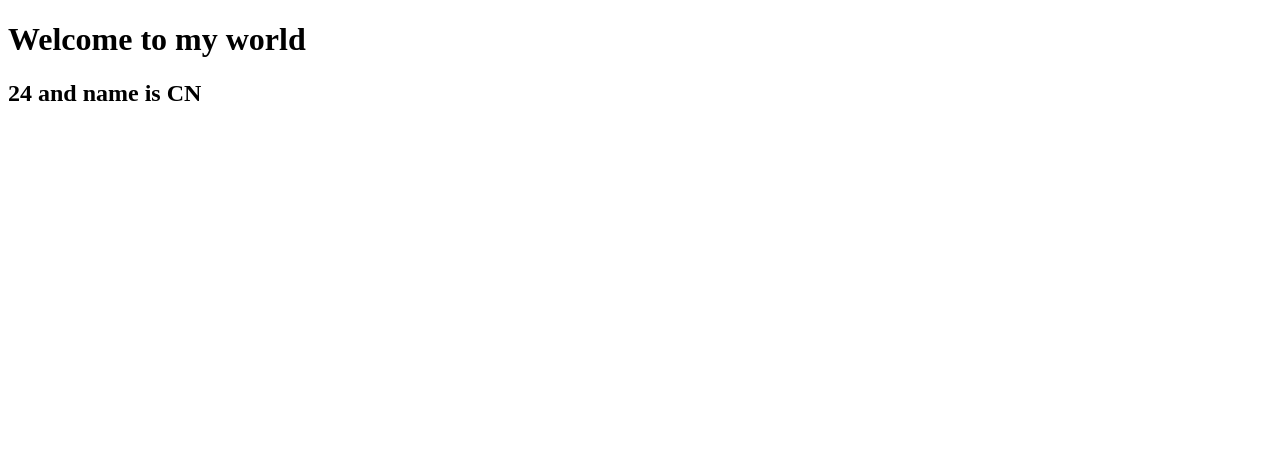
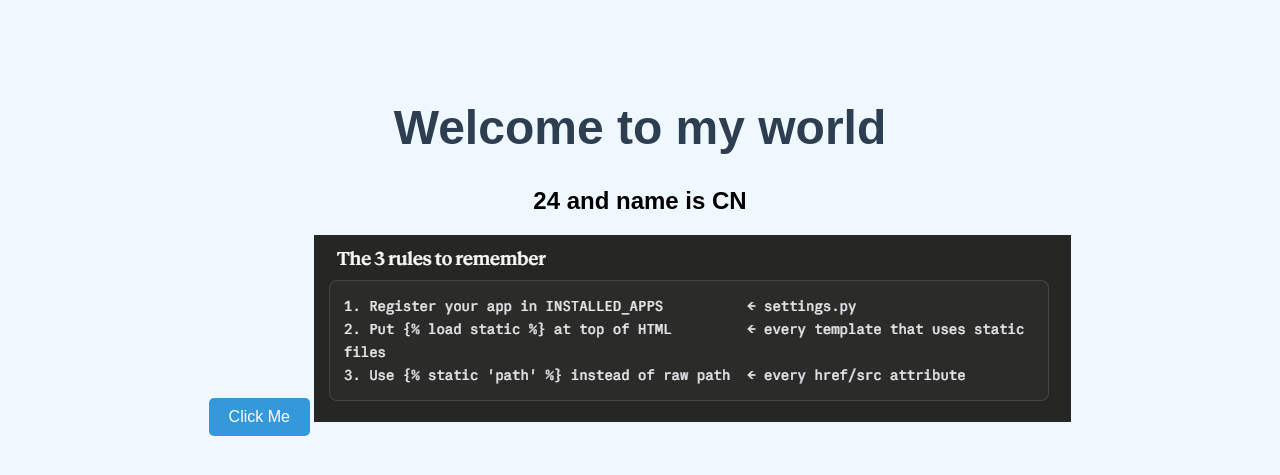
Before and after one commit to vansh-virmani/Django_learning, a Django app: page /course/dj/ in a window 1280 px wide. Shown: the top 475 px of the page. Run offline with Django 5.2, Linux system fonts and the light colour scheme.

Commit message:
Learned how to handle static files

```diff
--- /dev/null
+++ b/djangolearning/ch4/course/static/course/css/course.css
@@ -0,0 +1,26 @@
+body {
+  background-color: #f0f8ff;
+  font-family: Arial, sans-serif;
+  text-align: center;
+  margin-top: 100px;
+}
+
+h1 {
+  color: #2c3e50;
+  font-size: 3em;
+  transition: color 0.5s ease;
+}
+
+button {
+  padding: 10px 20px;
+  font-size: 1em;
+  background-color: #3498db;
+  color: white;
+  border: none;
+  border-radius: 5px;
+  cursor: pointer;
+}
+
+button:hover {
+  background-color: #2980b9;
+}
--- /dev/null
+++ b/djangolearning/ch4/course/static/course/js/course.js
@@ -0,0 +1,5 @@
+document.getElementById("change-btn").addEventListener("click", function() {
+  const text = document.getElementById("welcome-text");
+  text.textContent = "Hello, Vansh!";
+  text.style.color = "#e74c3c";
+});
--- a/djangolearning/ch4/course/templates/course/django.html
+++ b/djangolearning/ch4/course/templates/course/django.html
@@ -1,11 +1,16 @@
+{% load static %}
 <!DOCTYPE html>
 <html lang="en">
 <head>
     <meta charset="UTF-8">
     <title>Welcome Page</title>
+    <link rel="stylesheet" href="{% static "course/css/course.css" %}">
 </head>
 <body>
-    <h1>Welcome to my world</h1>
+    <h1 id="welcome-text">Welcome to my world</h1>
     <h2>{{price}} and name is {{name}}</h2>
+    <button id="change-btn">Click Me</button>
+    <img src="{% static 'course/images/img1.png' %}">
+    <script src="{% static 'course/js/course.js' %}"></script>
 </body>
 </html>
```
Also changed, not shown: djangolearning/ch4/course/static/course/images/img1.png (added).
